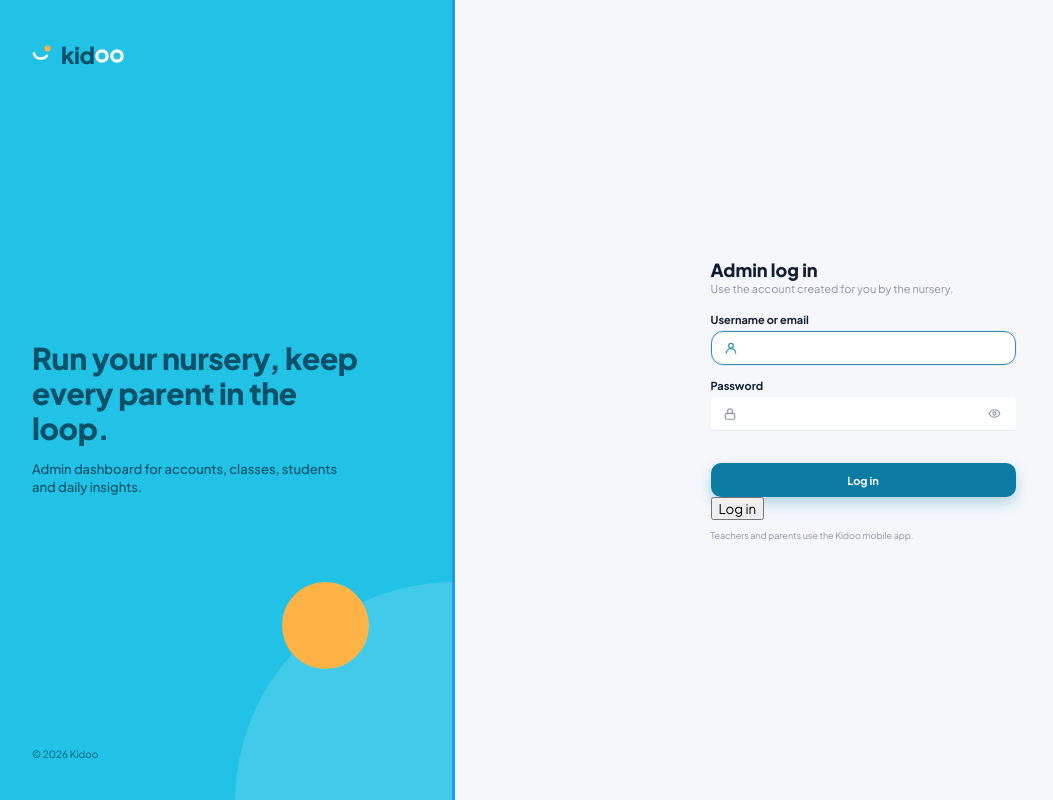
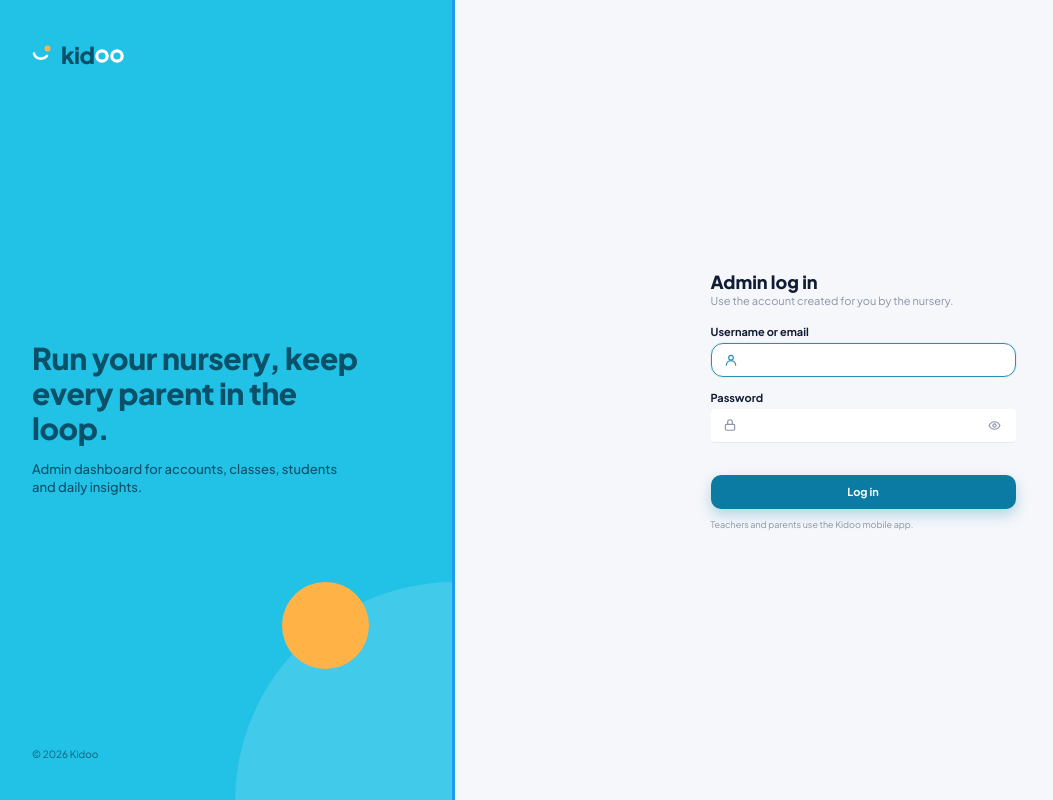
Before and after one commit to FAD-Community/Frontend-404, a React (Create React App) app: page /login in a window 1280 px wide. Shown: the whole page, without its empty margins (9-1062 px from the left). Built offline with nearby package versions, Linux system fonts and the light colour scheme.

Commit message:
Fix page Login

```diff
--- a/src/components/Login.js
+++ b/src/components/Login.js
@@ -192,11 +192,11 @@ const [loading, setLoading] = useState(false);
             </div>
           </div>
 
-          <button type="submit" className="login-btn">
+          {/* <button type="submit" className="login-btn">
             Log in
-          </button>
-<button disabled={loading}>
-  {loading ? " Log in ..." :  "Log in"}
+          </button> */}
+<button disabled={loading} type="submit" className="login-btn">
+  {loading ? " loading..." :  "Log in"}
 </button>
           {error && (
             <div className="login-error" role="alert">
```
